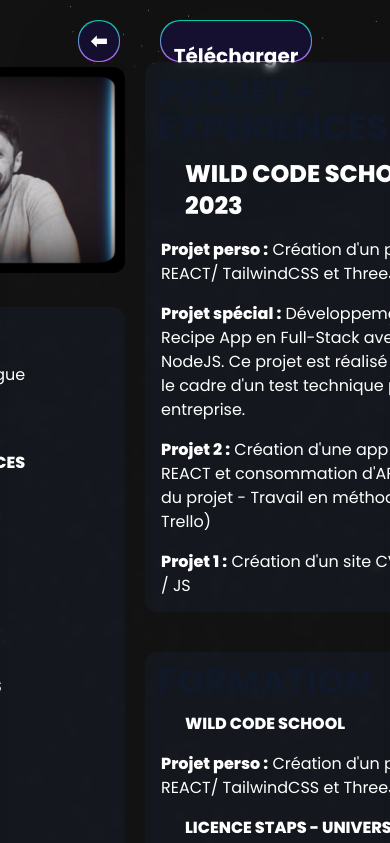
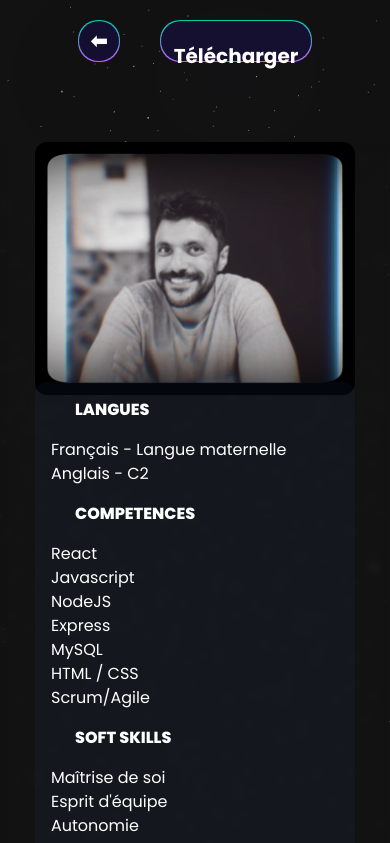
Before and after one commit to Omcci/3DPortfolio, a React (Vite) app: page /dashboard in a window 390 px wide. Shown: the top 843 px of the page. Built offline with nearby package versions, Linux system fonts and the light colour scheme.

Commit message:
improved responsive on dashboard

```diff
--- a/src/pages/Dashboard.jsx
+++ b/src/pages/Dashboard.jsx
@@ -42,8 +42,8 @@
       {" "}
       <StarsCanvas />
       <div className="flex flex-row flex-wrap items-center justify-center">
-        <div className="flex flex-row xl:flex-col w-full flex-wrap items-center justify-center">
-          <div className="flex flex-row">
+        <div className="flex flex-row xl:flex-col w-full flex-wrap items-center justify-center ">
+          <div className="flex flex-row ">
             <Link to="/" onClick={handleNav}>
               <div className="green-pink-gradient mr-10 mt-5 p-[1px] rounded-[20px] shadow-card">
                 <div className="bg-tertiary  rounded-[20px]  h-[40px] w-[40px] flex justify-evenly items-center flex-col">
@@ -61,8 +61,8 @@
               </div>
             </Link>
 
-            <div className="green-pink-gradient mt-5 p-[1px] rounded-[20px] shadow-card">
-              <div className="bg-tertiary  rounded-[20px] py-5 h-[40px] w-[150px] flex justify-evenly items-center flex-col">
+            <div className="green-pink-gradient mt-5 p-[1px] rounded-[20px] shadow-card ">
+              <div className="bg-tertiary  rounded-[20px] py-5 h-[40px] w-[150px] flex justify-evenly items-center flex-col ">
                 <h3 className="text-white text-[20px] font-bold text-center">
                   <a
                     href={`cv/CVOmarMelloulchi.pdf`}
@@ -80,8 +80,8 @@
           {/* <div className="flex justify-center items-center m-12 ">
         </div> */}
 
-          <div className="flex flex-row ">
-            <div className="flex flex-row w-[700px] h-[900px] rounded-xl sm:m-20 backdrop-blur-sm ">
+          <div className="flex flex-col md:flex-row bg-gradient-to-br w-[800px] h-[1000px] rounded-3xl mt-20 ">
+            <div className="flex flex-col md:flex-row w-[700px] h-[900px] rounded-xl sm:m-20 backdrop-blur-sm ">
               <div className="flex flex-col w-full justify-center items-center   ">
                 {/* <Draggable
                   position={{
@@ -90,7 +90,7 @@
                   }}
                   onDrag={onDrag}
                 > */}
-                <div className=" w-[260px] h-[200px] bg-opacity-5 rounded bg-clip-padding backdrop-filter handle">
+                <div className=" w-[320px] h-[200px] bg-opacity-5 rounded bg-clip-padding backdrop-filter handle">
                   <img className="rounded-xl " src={pfolioimg} alt="" />
                 </div>
                 {/* </Draggable>
@@ -110,7 +110,8 @@
                     bounce: 0.4,
                     duration: 0.8,
                   }}
-                  className="w-[260px] mt-10 rounded-xl h-[650px]  bg-blue-500 bg-opacity-5 bg-clip-padding backdrop-filter"
+                  className="w-[320px] mt-10 rounded-xl md:h-[650px] bg-opacity-5 bg-clip-padding backdrop-filter  bg-blue-500
+                     "
                 >
                   <motion.div className="card" variants={cardVariants}>
 
@@ -155,8 +156,8 @@
                 </motion.div>
                 {/* </Draggable> */}
               </div>
-              <div className="flex flex-col w-full">
-                <div className=" w-[400px] h-[550px]  bg-blue-500 bg-opacity-5 backdrop-blur-xl rounded-xl bg-clip-padding backdrop-filter">
+              <div className="flex flex-col w-full justify-center items-center ">
+                <div className=" w-[320px] md:w-[400px] h-[630px]  md:h-[550px]  bg-blue-500 bg-opacity-5 backdrop-blur-xl rounded-xl bg-clip-padding backdrop-filter">
                   <h1 class="m-3 text-4xl font-extrabold leading-none tracking-tight text-gray-900 md:text-2xl lg:text-3xl dark:text-white">
                     PROJET - EXPERIENCES PRO
                   </h1>
@@ -184,7 +185,7 @@
                     d'un site CV via HTML / CSS / JS
                   </p>
                 </div>
-                <div className=" w-[400px] h-[340px] mt-10  rounded-xl  bg-blue-500 bg-opacity-5">
+                <div className=" w-[320px] md:w-[400px]  h-[340px] mt-10  rounded-xl  bg-blue-500 bg-opacity-5">
                   {" "}
                   <h1 class="m-3 text-4xl font-extrabold leading-none tracking-tight text-gray-900 md:text-2xl lg:text-3xl dark:text-white">
                     FORMATION
```
